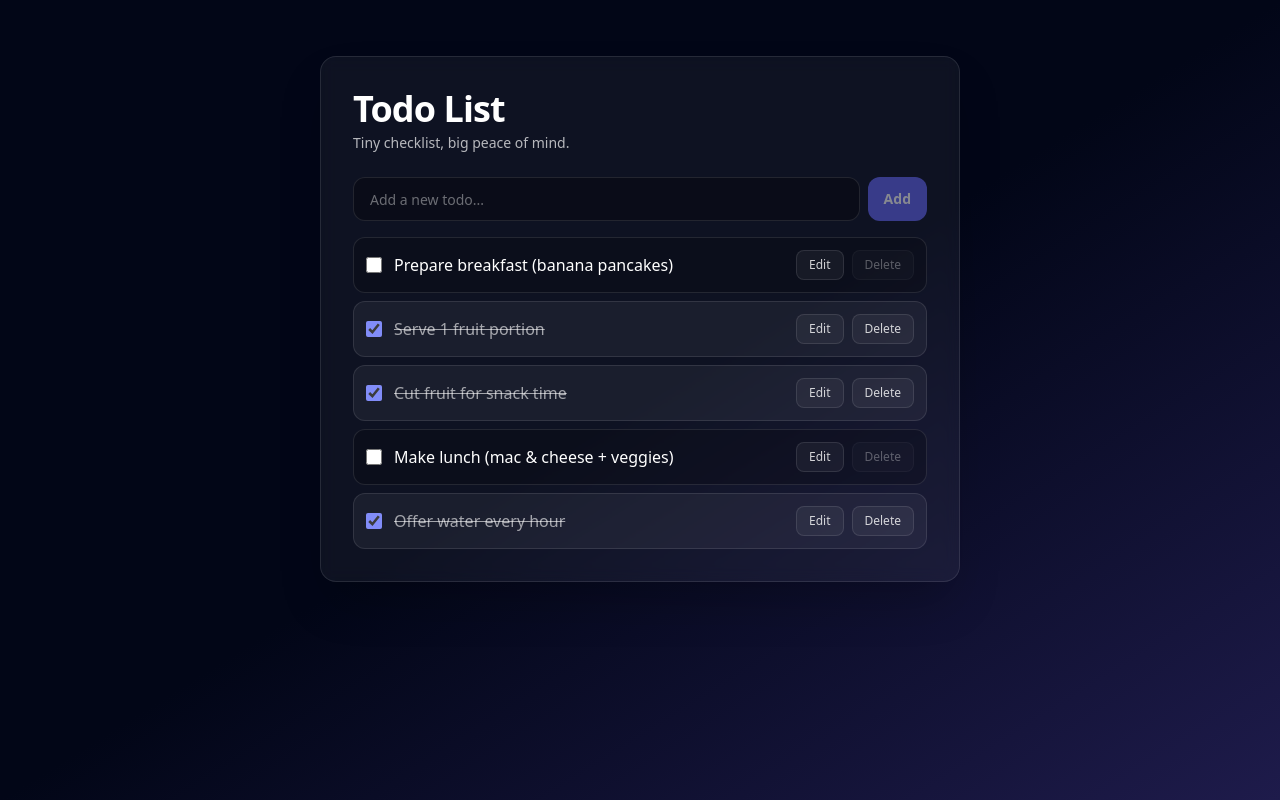
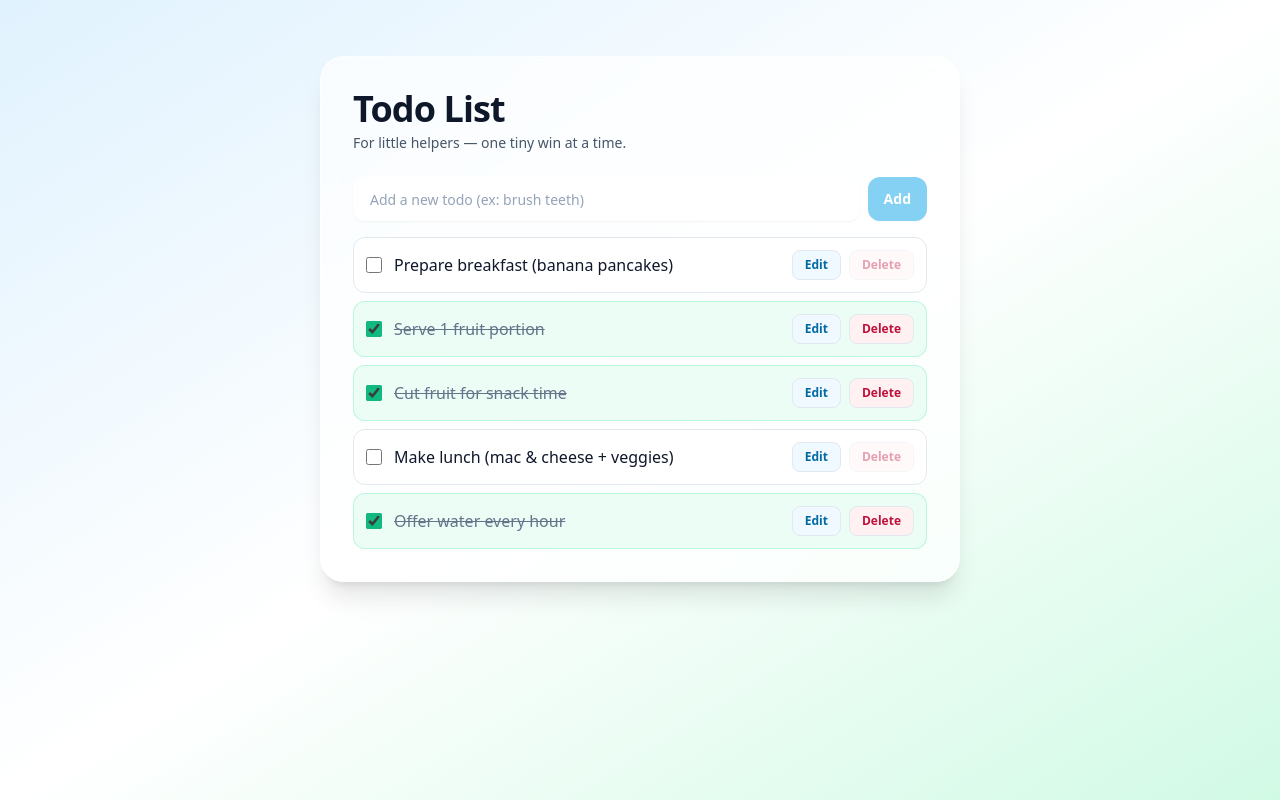
Before and after one commit to traliach/ALAB_320H_9_1_Building_a_Todo_List, a React (Vite) app: page / in a window 1280 px wide. Built offline with nearby package versions, Linux system fonts and the light colour scheme.

Commit message:
adjust kid friendly colors

```diff
--- a/src/App.jsx
+++ b/src/App.jsx
@@ -55,18 +55,18 @@ function TodoItem({ todo, dispatch }) {
   return (
     <li
       className={[
-        'flex items-center gap-3 rounded-xl border p-3',
-        isEditing ? 'ring-2 ring-indigo-400/30' : '',
+        'flex items-center gap-3 rounded-xl border p-3 transition',
+        isEditing ? 'ring-2 ring-sky-300/60' : '',
         todo.completed
-          ? 'border-white/10 bg-white/5 text-white/60'
-          : 'border-white/10 bg-black/20 text-white',
+          ? 'border-emerald-200/70 bg-emerald-50 text-slate-700'
+          : 'border-slate-200 bg-white text-slate-900',
       ].join(' ')}
     >
       <input
         type="checkbox"
         checked={todo.completed}
         onChange={() => dispatch({ type: 'TOGGLE_TODO', id: todo.id })}
-        className="h-4 w-4 accent-indigo-400"
+        className="h-4 w-4 accent-emerald-500"
       />
 
       <div className="flex-1">
@@ -80,7 +80,7 @@ function TodoItem({ todo, dispatch }) {
                 if (e.key === 'Enter') saveEdit()
                 if (e.key === 'Escape') cancelEdit()
               }}
-              className="h-10 w-full rounded-lg border border-white/10 bg-black/30 px-3 text-sm text-white placeholder:text-white/40 focus:outline-none focus:ring-2 focus:ring-indigo-400/60"
+              className="h-10 w-full rounded-lg border border-slate-200 bg-white px-3 text-sm text-slate-900 placeholder:text-slate-400 focus:outline-none focus:ring-2 focus:ring-sky-300/60"
               autoFocus
             />
           </label>
@@ -88,7 +88,7 @@ function TodoItem({ todo, dispatch }) {
           <span
             className={[
               'block text-sm sm:text-base',
-              todo.completed ? 'text-white/60 line-through' : '',
+              todo.completed ? 'text-slate-500 line-through' : '',
             ].join(' ')}
           >
             {todo.title}
@@ -101,7 +101,7 @@ function TodoItem({ todo, dispatch }) {
           <button
             type="button"
             onClick={saveEdit}
-            className="rounded-lg bg-indigo-500 px-3 py-1.5 text-xs font-semibold text-white hover:bg-indigo-400 active:bg-indigo-500"
+            className="rounded-lg bg-emerald-500 px-3 py-1.5 text-xs font-semibold text-white hover:bg-emerald-400 active:bg-emerald-500"
           >
             Save
           </button>
@@ -110,13 +110,13 @@ function TodoItem({ todo, dispatch }) {
             <button
               type="button"
               onClick={startEditing}
-              className="rounded-lg border border-white/10 bg-white/5 px-3 py-1.5 text-xs font-medium text-white/80 hover:bg-white/10"
+              className="rounded-lg border border-slate-200 bg-sky-50 px-3 py-1.5 text-xs font-semibold text-sky-700 hover:bg-sky-100"
             >
               Edit
             </button>
             <button
               type="button"
-              className="rounded-lg border border-white/10 bg-white/5 px-3 py-1.5 text-xs font-medium text-white/80 hover:bg-white/10 disabled:opacity-40"
+              className="rounded-lg border border-slate-200 bg-rose-50 px-3 py-1.5 text-xs font-semibold text-rose-700 hover:bg-rose-100 disabled:opacity-40"
               disabled={!todo.completed}
               title={todo.completed ? 'Delete todo' : 'Complete before deleting'}
               onClick={() => dispatch({ type: 'DELETE_TODO', id: todo.id })}
@@ -147,15 +147,15 @@ export default function App() {
   }
 
   return (
-    <div className="min-h-screen bg-gradient-to-br from-slate-950 via-slate-950 to-indigo-950 text-white">
+    <div className="min-h-screen bg-gradient-to-br from-sky-100 via-white to-emerald-100 text-slate-900">
       <div className="mx-auto w-full max-w-2xl px-4 py-10 sm:py-14">
-        <div className="rounded-2xl border border-white/10 bg-white/5 p-6 shadow-2xl backdrop-blur sm:p-8">
+        <div className="rounded-3xl border border-white/60 bg-white/70 p-6 shadow-xl backdrop-blur sm:p-8">
           <header className="space-y-1">
             <h1 className="text-3xl font-semibold tracking-tight sm:text-4xl">
               Todo List
             </h1>
-            <p className="text-sm text-white/70">
-              Tiny checklist, big peace of mind.
+            <p className="text-sm text-slate-600">
+              For little helpers — one tiny win at a time.
             </p>
           </header>
 
@@ -168,12 +168,12 @@ export default function App() {
                 id="new-todo-title"
                 value={newTitle}
                 onChange={(e) => setNewTitle(e.target.value)}
-                placeholder="Add a new todo..."
-                className="h-11 flex-1 rounded-xl border border-white/10 bg-black/30 px-4 text-sm text-white placeholder:text-white/40 focus:outline-none focus:ring-2 focus:ring-indigo-400/60"
+                placeholder="Add a new todo (ex: brush teeth)"
+                className="h-11 flex-1 rounded-xl border border-white/60 bg-white px-4 text-sm text-slate-900 placeholder:text-slate-400 shadow-sm focus:outline-none focus:ring-2 focus:ring-sky-300/60"
               />
               <button
                 type="submit"
-                className="h-11 shrink-0 rounded-xl bg-indigo-500 px-4 text-sm font-semibold text-white hover:bg-indigo-400 active:bg-indigo-500 disabled:opacity-50"
+                className="h-11 shrink-0 rounded-xl bg-sky-500 px-4 text-sm font-semibold text-white shadow-sm hover:bg-sky-400 active:bg-sky-500 disabled:opacity-50"
                 disabled={!newTitle.trim()}
               >
                 Add
@@ -181,9 +181,9 @@ export default function App() {
             </form>
 
             {todos.length === 0 ? (
-              <div className="mt-4 rounded-xl border border-dashed border-white/15 bg-black/10 p-6 text-center">
-                <p className="text-sm font-medium text-white/80">No todos yet</p>
-                <p className="mt-1 text-sm text-white/60">
+              <div className="mt-4 rounded-2xl border border-dashed border-white/70 bg-white/60 p-6 text-center">
+                <p className="text-sm font-semibold text-slate-800">No todos yet</p>
+                <p className="mt-1 text-sm text-slate-600">
                   Add your first one above.
                 </p>
               </div>
```
